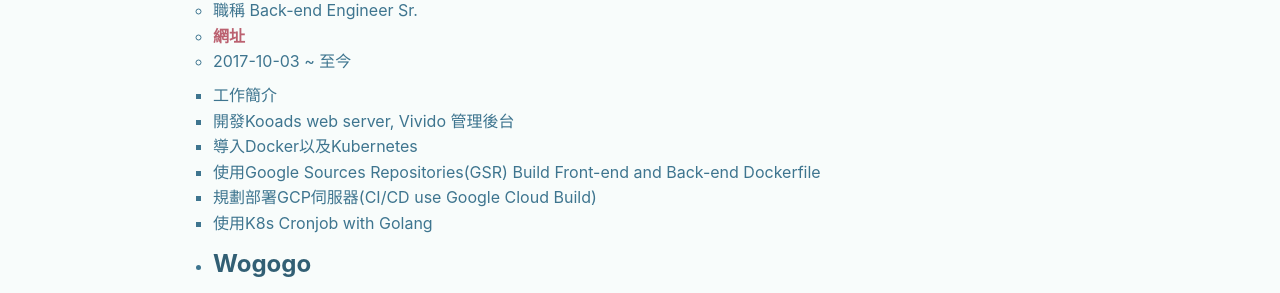
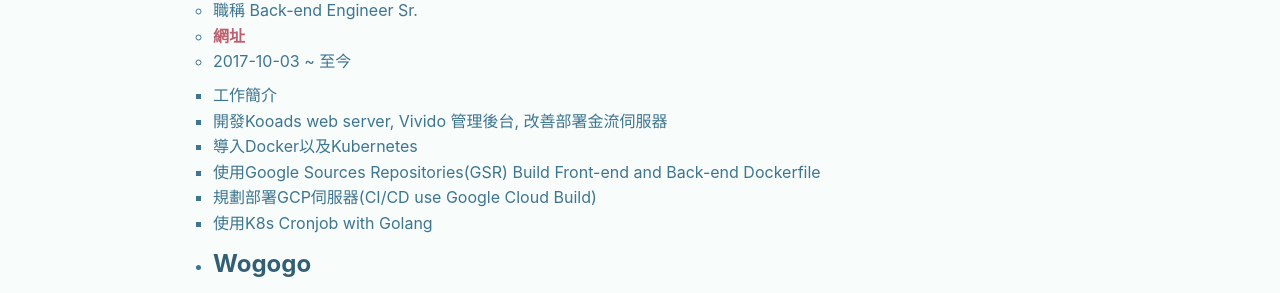
Before and after one commit to tingShean/tingshean.github.io, a Jekyll site: the page built from about.md, in a window 1280 px wide. Shown: the part 483-776 px from the top of the page. Built offline with Jekyll 4.4.1, drawn with Linux system fonts in a browser that asks for light colours; nearby versions of some CDN libraries.

Commit message:
update about yams

```diff
--- a/about.md
+++ b/about.md
@@ -15,7 +15,7 @@ key: page-about
 	* [網址](https://www.koodata.com.tw/)
 	* 2017-10-03 ~ 至今
 	    * 工作簡介
-	    * 開發Kooads web server, Vivido 管理後台
+	    * 開發Kooads web server, Vivido 管理後台, 改善部署金流伺服器
 	    * 導入Docker以及Kubernetes
 	    * 使用Google Sources Repositories(GSR) Build Front-end and Back-end Dockerfile
 	    * 規劃部署GCP伺服器(CI/CD use Google Cloud Build)
```
